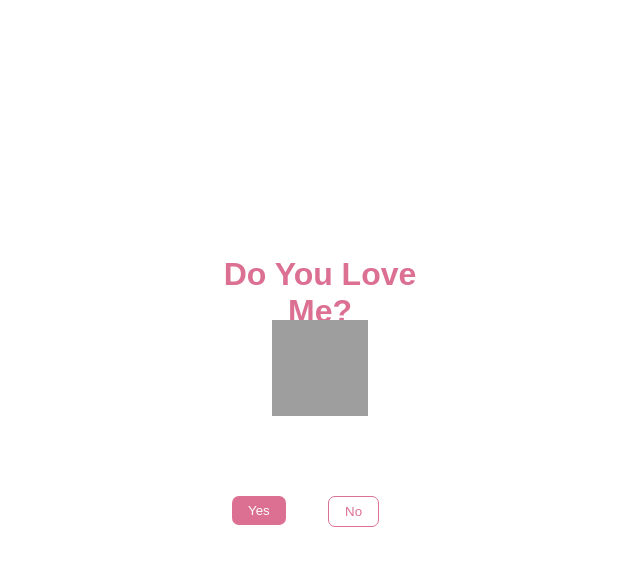
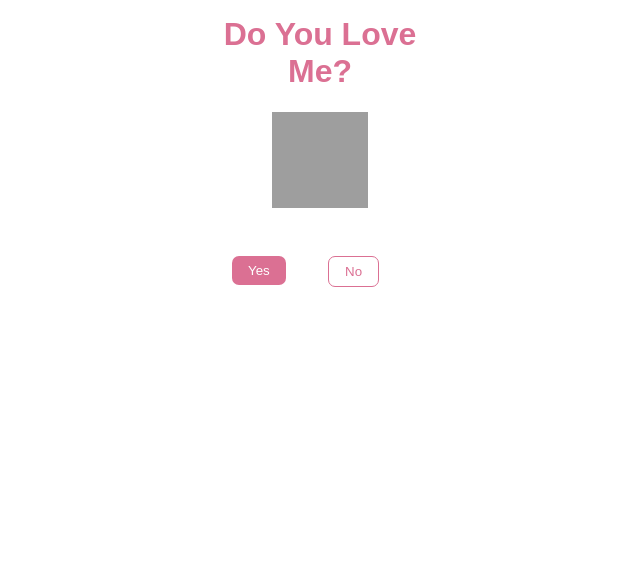
Before and after one commit to 1AmritOP/Love, a plain HTML site: page index.html in a window 1280 px wide. Shown: the whole page, without its empty margins (320-960 px from the left). Drawn offline with Linux system fonts and the light colour scheme; grey boxes are pictures that could not be loaded.

Commit message:
Update index.html

```diff
--- a/index.html
+++ b/index.html
@@ -18,7 +18,7 @@
         width: 100%;
         background-color: #fff;
         display: flex;
-        align-items: center;
+        align-items: flex-start;
         justify-content: center;
     }
     .wrapper{
@@ -39,7 +39,7 @@
         width: 6rem;
         position: absolute;
         left: 50%;
-        top: 40%;
+        top: 50%;
         transform: translate(-50%,-50%);
     }
     button{
```
